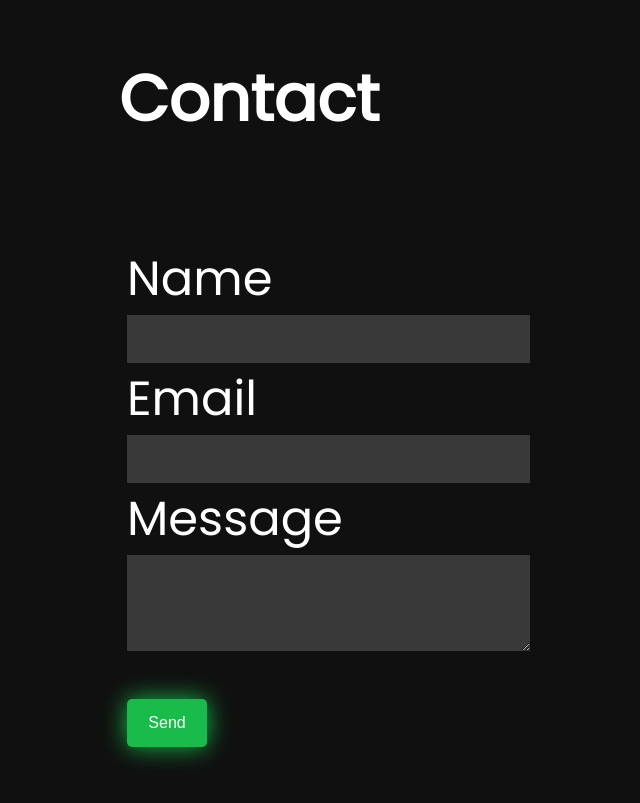
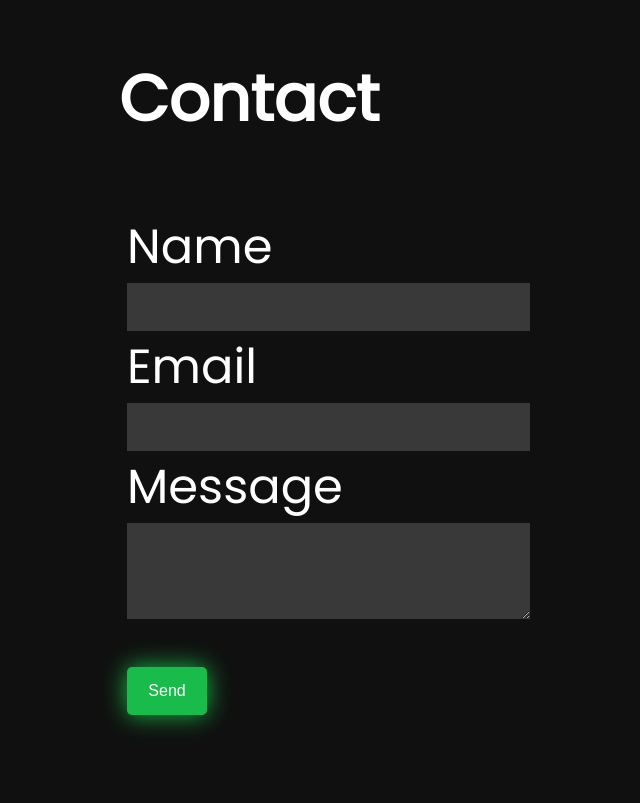
Before and after one commit to E3TU/Website, a plain HTML site: page index.html in a window 1280 px wide. Shown: the part 2879-3682 px from the top of the page, without its empty margins (169-809 px from the left). Drawn offline with nearby package versions, Linux system fonts and the light colour scheme.

Commit message:
Contact form

```diff
--- a/style.css
+++ b/style.css
@@ -202,8 +202,7 @@ body{
 .contactform{
     position: relative;
     margin-left: 18rem;
-    margin-top: 3rem;
-    margin-bottom: 2rem;
+    margin-top: 1rem;
     color: #fff;
     width: 26rem;
     height: auto;
```
